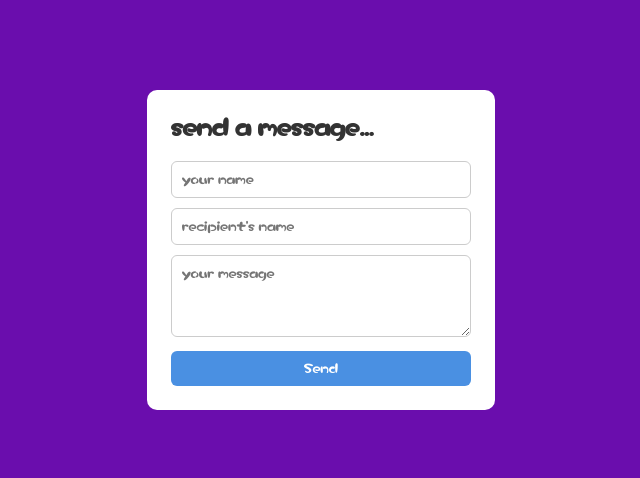
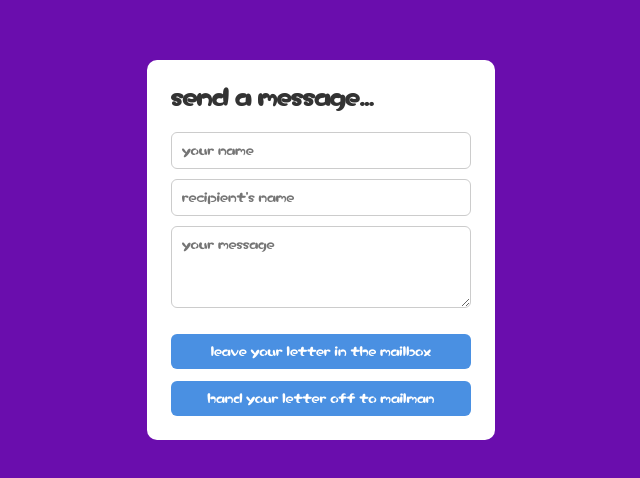
Before and after one commit to bailey2k/iot-printer-mailbox, a website: page index.html in a window 1280 px wide. Shown: the part 150-628 px from the top of the page, without its empty margins (319-959 px from the left). Drawn offline with Linux system fonts and the light colour scheme.

Commit message:
added a different way to send messages, improved the user experience

```diff
--- a/index.html
+++ b/index.html
@@ -45,6 +45,7 @@
             border-radius: 6px;
             width: 100%;
             cursor: pointer;
+            margin-top: 12px;
         }
         button:hover {
             background: #357ABD;
@@ -57,7 +58,8 @@
         <input id="sender" placeholder="your name">
         <input id="receiver" placeholder="recipient's name">
         <textarea id="msg" placeholder="your message" rows="4"></textarea>
-        <button onclick="sendMessage()">Send</button>
+        <button onclick="sendMessage()">leave your letter in the mailbox</button>
+        <button onclick="sendMessageWithNoFlag()">hand your letter off to mailman</button>
     </div>
 
     <script>
@@ -78,8 +80,41 @@
                     body: JSON.stringify({ sender, receiver, text })
                 });
                 if (res.ok) {
-                    alert('you just put your message in the mailbox! put your flag up if you have one and wait for the mailman to deliver it....');
+                    alert('you just put your letter in the mailbox! \n put your flag up if you have one and wait for the mailman to arrive and deliver it....');
                     document.getElementById('msg').value = '';
+                } else {
+                    alert('Something went wrong.');
+                }
+            } catch (err) {
+                alert('Error: ' + err.message);
+            }
+        }
+    </script>
+    <script>
+        async function sendMessageWithNoFlag() {
+            const sender = document.getElementById('sender').value.trim();
+            const receiver = document.getElementById('receiver').value.trim();
+            const text = document.getElementById('msg').value.trim();
+
+            if (!sender || !receiver || !text) {
+                alert('please fill in all fields...');
+                return;
+            }
+
+            try {
+                const res = await fetch('/send', {
+                    method: 'POST',
+                    headers: { 'Content-Type': 'application/json' },
+                    body: JSON.stringify({ sender, receiver, text })
+                });
+                if (!res.ok) {
+                    alert('Something went wrong.');
+                    return;
+                }
+                document.getElementById('msg').value = '';
+                const res2 = await fetch(`/send_outgoing/${sender}`, { method: 'POST' });
+                if (res2.ok) {
+                    alert('you just handed your mail to the mailman...\n off to be delivered now!');
                 } else {
                     alert('Something went wrong.');
                 }
```
